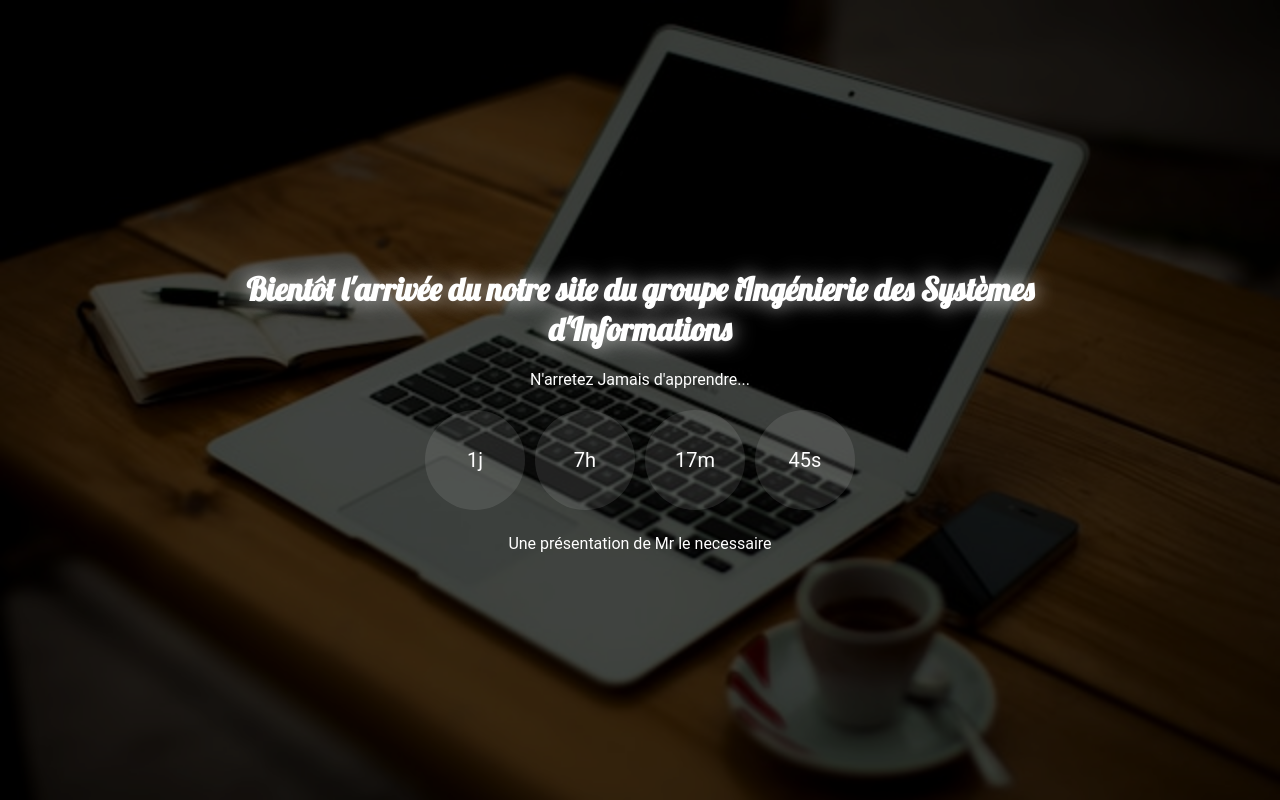
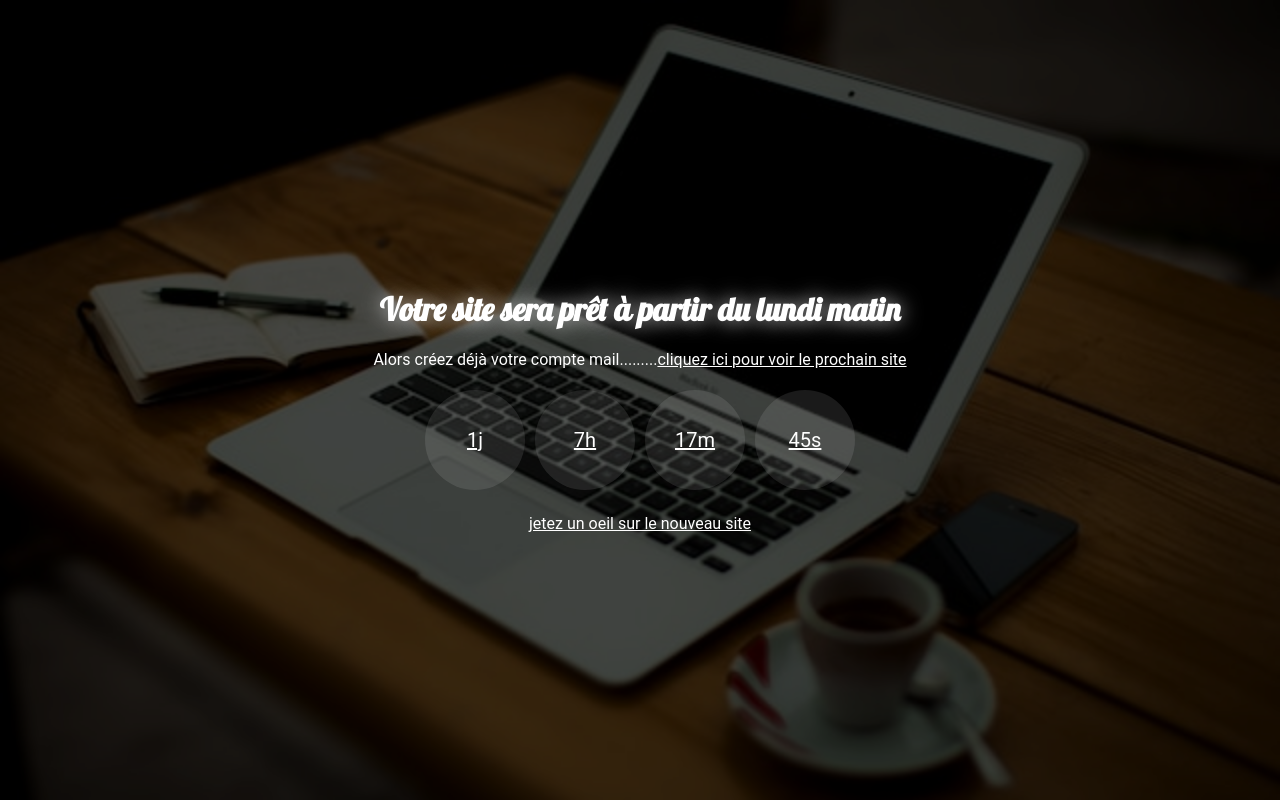
Before and after one commit to irisaacilunga01/ingenierie-systeme-d-information, a plain HTML site: page index.html in a window 1280 px wide. Drawn offline with Linux system fonts and the light colour scheme.

Commit message:
Update index.html

```diff
--- a/index.html
+++ b/index.html
@@ -10,10 +10,9 @@
   <body>
     <main>
       <h1>
-        Bientôt l'arrivée du notre site du groupe iIngénierie des Systèmes
-        d'Informations
+        Votre site sera prêt à partir du lundi matin
       </h1>
-      <p>N'arretez Jamais d'apprendre...</p>
+      <p>Alors créez déjà votre compte mail.........<a href="https://mycodebusness.vercel.app/">cliquez ici pour voir le prochain site<p></p>
       <div class="countdown">
         <div class="countdown-item days"></div>
         <div class="countdown-item hours"></div>
@@ -21,7 +20,7 @@
         <div class="countdown-item seconds"></div>
       </div>
       <br />
-      <div>Une présentation de Mr le necessaire</div>
+      <div> <span> jetez un oeil sur le nouveau site</span> </div>
     </main>
   </body>
 </html>
```
